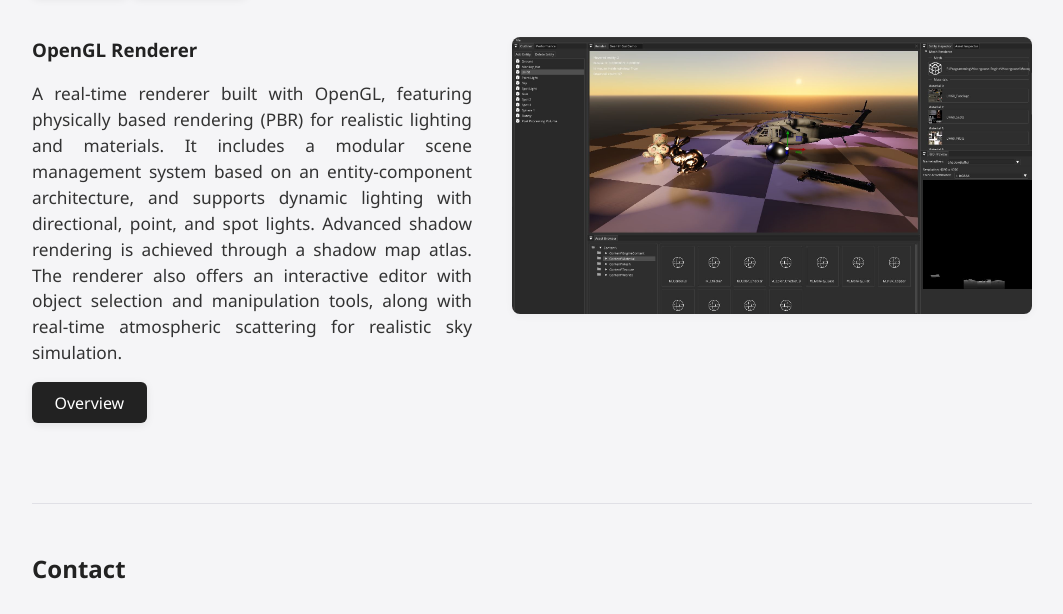
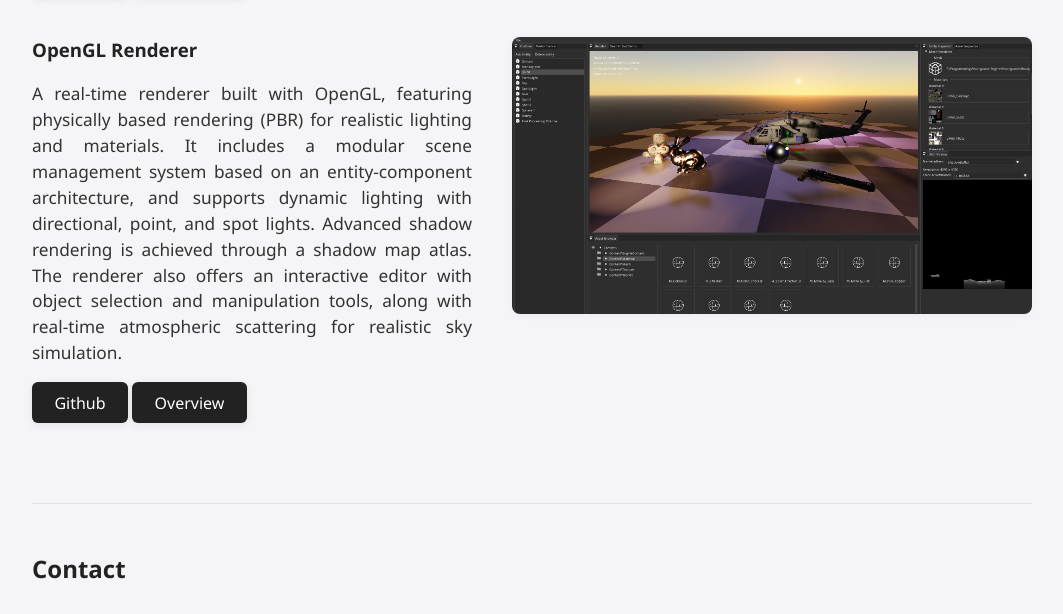
Before and after one commit to peterszabocoding/portfolio, a plain HTML site: page index.html in a window 1280 px wide. Shown: the part 3526-4140 px from the top of the page, without its empty margins (108-1171 px from the left). Drawn offline with Linux system fonts and the light colour scheme.

Commit message:
Add Github link to OpenGL project

```diff
--- a/index.html
+++ b/index.html
@@ -273,6 +273,7 @@
               and spot lights. Advanced shadow rendering is achieved through a shadow map atlas.
               The renderer also offers an interactive editor with object selection and manipulation tools,
               along with real-time atmospheric scattering for realistic sky simulation.</p>
+            <a href="https://github.com/peterszabocoding/LearnOpenGL" target="_blank" rel="noopener" class="project-link-btn">Github</a>
             <a href="project-learnopengl.html" class="project-link-btn">Overview</a>
           </div>
           <div class="project-image">
```
